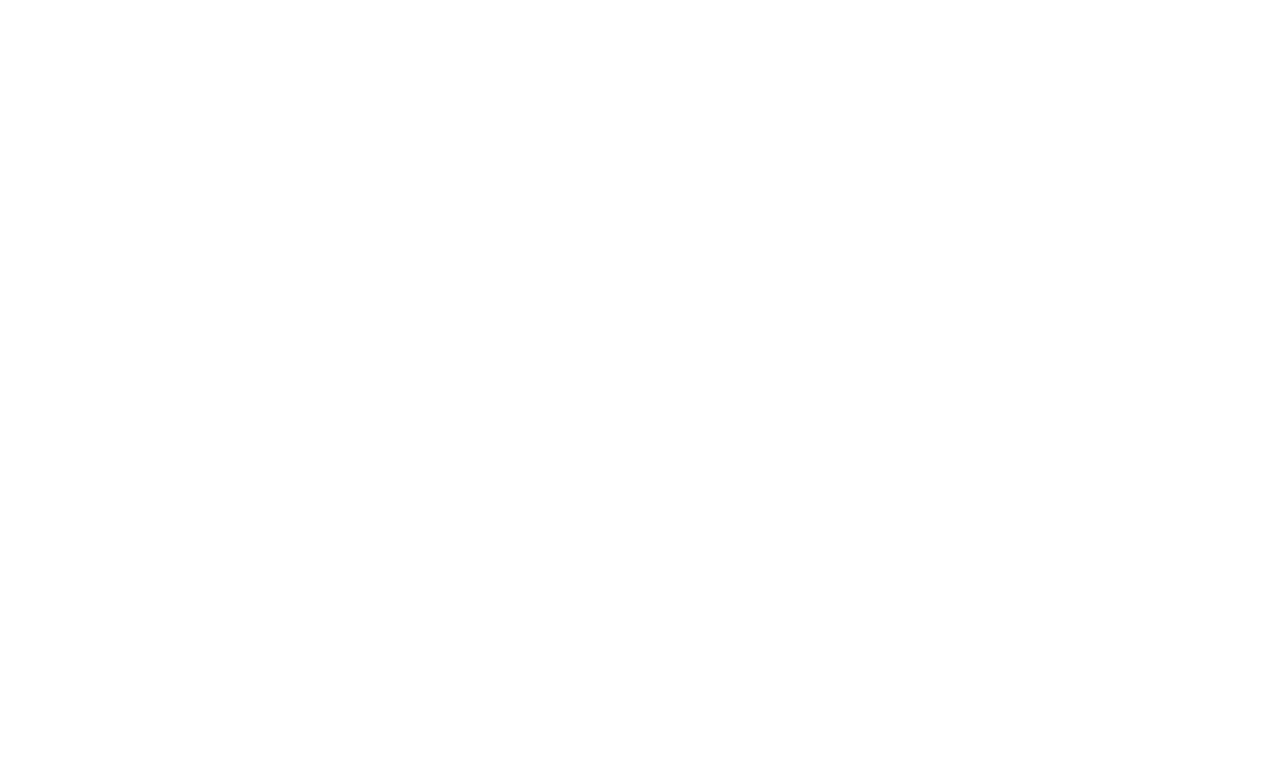
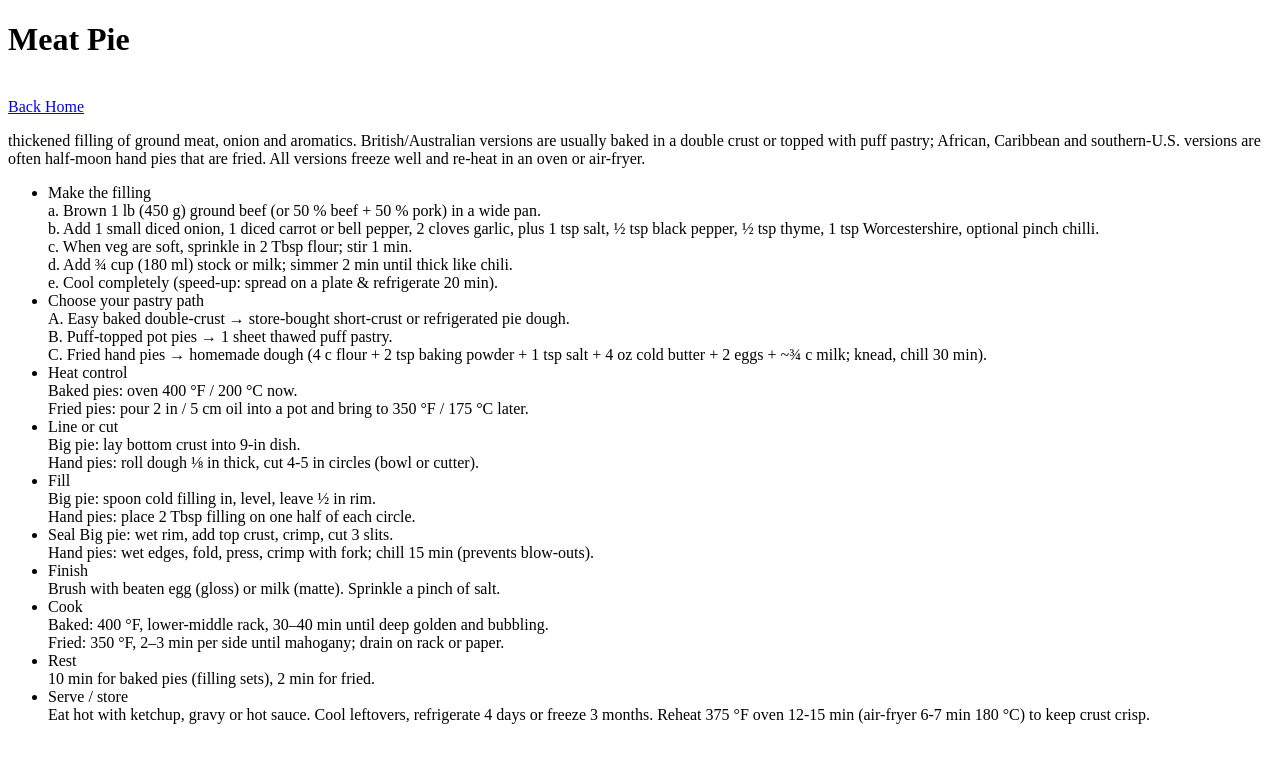
Before and after one commit to Ayeba12/odin-reciepes, a plain HTML site: page recipes/Meat_pie.html in a window 1280 px wide. Drawn offline with Linux system fonts and the light colour scheme.

Commit message:
Add recipes for the project
The project needs content for recipes

```diff
--- a/recipes/Meat_pie.html
+++ b/recipes/Meat_pie.html
@@ -6,6 +6,67 @@
     <title>Meat Pie</title>
 </head>
 <body>
+    <h1>Meat Pie</h1><br>
+    <a href="/odin-reciepes/index.html">Back Home</a> <br>
+    <p>thickened filling of ground meat, onion and aromatics.
+         British/Australian versions are usually baked in a double crust or topped with puff pastry;
+         African, Caribbean and southern-U.S. versions are often half-moon hand pies that are fried.
+        All versions freeze well and re-heat in an oven or air-fryer.
+    </p>
+    <ul>
+        <li>Make the filling<br>
+        a. Brown 1 lb (450 g) ground beef (or 50 % beef + 50 % pork) in a wide pan.<br>
+        b. Add 1 small diced onion, 1 diced carrot or bell pepper, 2 cloves garlic, plus 1 tsp salt, ½ tsp black pepper, ½ tsp thyme, 1 tsp Worcestershire, optional pinch chilli.<br>
+        c. When veg are soft, sprinkle in 2 Tbsp flour; stir 1 min.<br>
+        d. Add ¾ cup (180 ml) stock or milk; simmer 2 min until thick like chili.<br>
+        e. Cool completely (speed-up: spread on a plate & refrigerate 20 min).
+        </li>
 
+        <li>
+            Choose your pastry path <br>
+                A. Easy baked double-crust → store-bought short-crust or refrigerated pie dough.<br>
+                B. Puff-topped pot pies → 1 sheet thawed puff pastry.<br>
+                C. Fried hand pies → homemade dough (4 c flour + 2 tsp baking powder + 1 tsp salt + 4 oz cold butter + 2 eggs + ~¾ c milk; knead, chill 30 min).<br>
+        </li>
+
+        <li>
+            Heat control <br>
+                Baked pies: oven 400 °F / 200 °C now. <br>
+                Fried pies: pour 2 in / 5 cm oil into a pot and bring to 350 °F / 175 °C later.<br>
+        </li>
+
+        <li>
+            Line or cut <br>
+                Big pie: lay bottom crust into 9-in dish.<br>
+                Hand pies: roll dough ⅛ in thick, cut 4-5 in circles (bowl or cutter).
+        </li>
+        <li>
+            Fill<br>
+            Big pie: spoon cold filling in, level, leave ½ in rim.<br>
+            Hand pies: place 2 Tbsp filling on one half of each circle.
+        </li>
+        <li>
+            Seal
+            Big pie: wet rim, add top crust, crimp, cut 3 slits.<br>
+            Hand pies: wet edges, fold, press, crimp with fork; chill 15 min (prevents blow-outs).<br>
+        </li>
+        <li>
+            Finish<br>
+            Brush with beaten egg (gloss) or milk (matte).  Sprinkle a pinch of salt.
+        </li>
+        <li>
+            Cook<br>
+            Baked: 400 °F, lower-middle rack, 30–40 min until deep golden and bubbling.<br>
+            Fried: 350 °F, 2–3 min per side until mahogany; drain on rack or paper.
+        </li>
+        <li>
+            Rest<br>
+            10 min for baked pies (filling sets), 2 min for fried.
+        </li>
+        <li>
+            Serve / store <br>
+            Eat hot with ketchup, gravy or hot sauce.  Cool leftovers, refrigerate 4 days or freeze 3 months.  Reheat 375 °F oven 12-15 min (air-fryer 6-7 min 180 °C) to keep crust crisp.
+        </li>
+    </ul>
 </body>
 </html>
```
Also changed, not shown: index.html (+18 -1 lines), recipes/apple_pie.html (added, +13 -0 lines), recipes/chicken_pie.html (added, +13 -0 lines), recipes/pizza.html (added, +13 -0 lines), recipes/shawarma.html (added, +13 -0 lines).
